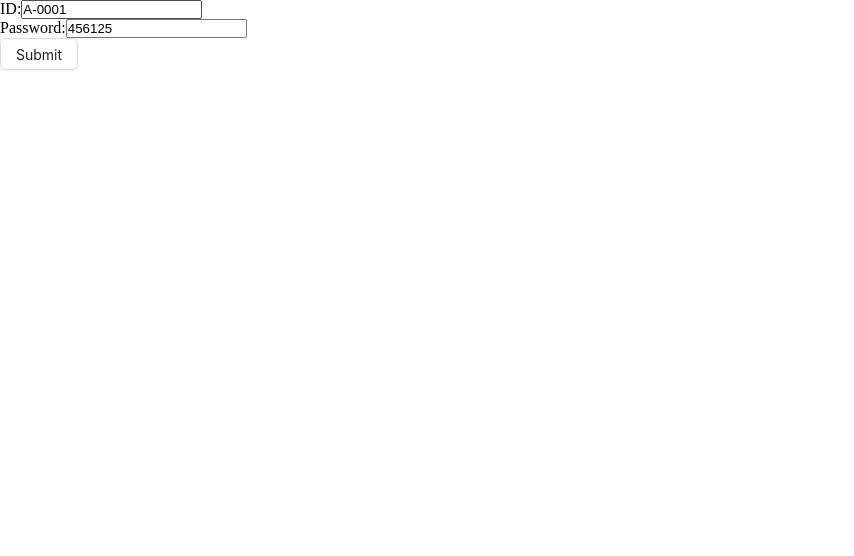
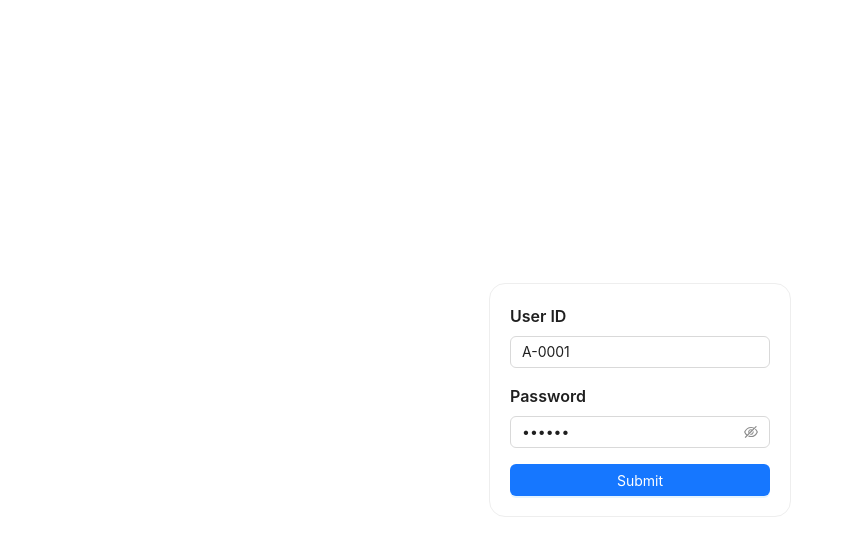
Before and after one commit to saifscripts/phum-client, a React (Vite) app: page /login in a window 1280 px wide. Shown: the top 556 px of the page, without its empty margins (0-854 px from the left). Built offline with nearby package versions, Linux system fonts and the light colour scheme; no server answers.

Commit message:
29.7 - 29.10: Implement Login Form Using react-hook-form and antd

```diff
--- /dev/null
+++ b/src/components/form/CForm.tsx
@@ -0,0 +1,24 @@
+/* eslint-disable @typescript-eslint/no-explicit-any */
+import { ReactNode } from 'react';
+import { FormProvider, SubmitHandler, useForm } from 'react-hook-form';
+
+interface ICFormProps {
+  children: ReactNode;
+  onSubmit: SubmitHandler<any>;
+  defaultValues: Record<string, any>;
+  style: Record<string, any>;
+}
+
+const CForm = ({ children, onSubmit, defaultValues, style }: ICFormProps) => {
+  const methods = useForm({ defaultValues });
+
+  return (
+    <FormProvider {...methods}>
+      <form style={style} onSubmit={methods.handleSubmit(onSubmit)}>
+        {children}
+      </form>
+    </FormProvider>
+  );
+};
+
+export default CForm;
--- /dev/null
+++ b/src/components/form/CInput.tsx
@@ -0,0 +1,24 @@
+import { Input, Typography } from 'antd';
+import { Controller } from 'react-hook-form';
+
+interface ICInputProps {
+  name: string;
+  label?: string;
+  placeholder?: string;
+}
+
+const CInput = ({ name, label, placeholder }: ICInputProps) => {
+  return (
+    <div>
+      {label && <Typography.Title level={5}>{label}</Typography.Title>}
+      <Controller
+        name={name}
+        render={({ field }) => (
+          <Input {...field} placeholder={placeholder || ''} />
+        )}
+      />
+    </div>
+  );
+};
+
+export default CInput;
--- /dev/null
+++ b/src/components/form/CPasswordInput.tsx
@@ -0,0 +1,31 @@
+import { EyeInvisibleOutlined, EyeTwoTone } from '@ant-design/icons';
+import { Input, Typography } from 'antd';
+import { Controller } from 'react-hook-form';
+
+interface ICPasswordInputProps {
+  name: string;
+  label?: string;
+  placeholder?: string;
+}
+
+const CPasswordInput = ({ name, label, placeholder }: ICPasswordInputProps) => {
+  return (
+    <div>
+      {label && <Typography.Title level={5}>{label}</Typography.Title>}
+      <Controller
+        name={name}
+        render={({ field }) => (
+          <Input.Password
+            {...field}
+            placeholder={placeholder || ''}
+            iconRender={(visible) =>
+              visible ? <EyeTwoTone /> : <EyeInvisibleOutlined />
+            }
+          />
+        )}
+      />
+    </div>
+  );
+};
+
+export default CPasswordInput;
--- a/src/pages/auth/Login.tsx
+++ b/src/pages/auth/Login.tsx
@@ -1,20 +1,22 @@
-import { Button } from 'antd';
+import { Button, Flex } from 'antd';
 import { jwtDecode } from 'jwt-decode';
-import { FieldValues, useForm } from 'react-hook-form';
+import { FieldValues } from 'react-hook-form';
 import { useLocation, useNavigate } from 'react-router-dom';
 import { toast } from 'sonner';
+import CForm from '../../components/form/CForm';
+import CInput from '../../components/form/CInput';
+import CPasswordInput from '../../components/form/CPasswordInput';
 import { IDecodedUser } from '../../interfaces';
 import { useLoginMutation } from '../../redux/features/auth/authApi';
 import { setUser } from '../../redux/features/auth/authSlice';
 import { useAppDispatch } from '../../redux/hooks';
 
+const defaultValues = {
+  id: 'A-0001',
+  password: '456125',
+};
+
 const Login = () => {
-  const { register, handleSubmit } = useForm({
-    defaultValues: {
-      id: 'A-0001',
-      password: '456125',
-    },
-  });
   const [login] = useLoginMutation();
   const dispatch = useAppDispatch();
   const { state } = useLocation();
@@ -35,20 +37,30 @@ const Login = () => {
   };
 
   return (
-    <form onSubmit={handleSubmit(onSubmit)}>
-      <div>
-        <label htmlFor="id">ID:</label>
-        <input type="text" id="id" {...register('id')} />
-      </div>
-      <div>
-        <label htmlFor="password">Password:</label>
-        <input type="text" id="password" {...register('password')} />
-      </div>
+    <Flex style={{ height: '100vh' }} justify="center" align="center">
+      <CForm
+        style={{
+          border: '1px solid #eeeeee',
+          padding: '20px',
+          borderRadius: '16px',
+        }}
+        defaultValues={defaultValues}
+        onSubmit={onSubmit}
+      >
+        <Flex vertical gap="middle">
+          <CInput name="id" label="User ID" placeholder="User ID" />
+          <CPasswordInput
+            name="password"
+            label="Password"
+            placeholder="Input Password"
+          />
 
-      <Button type="default" htmlType="submit">
-        Submit
-      </Button>
-    </form>
+          <Button type="primary" htmlType="submit">
+            Submit
+          </Button>
+        </Flex>
+      </CForm>
+    </Flex>
   );
 };
 
--- a/src/redux/api/baseApi.ts
+++ b/src/redux/api/baseApi.ts
@@ -31,6 +31,7 @@ const baseQueryWithRefreshToken: BaseQueryFn = async (args, api, options) => {
     const user = (api.getState() as RootState).auth.user;
 
     api.dispatch(setUser({ user, token }));
+
     result = await baseQuery(args, api, options);
   }
 
```
Also changed, not shown: .eslintrc.cjs.
